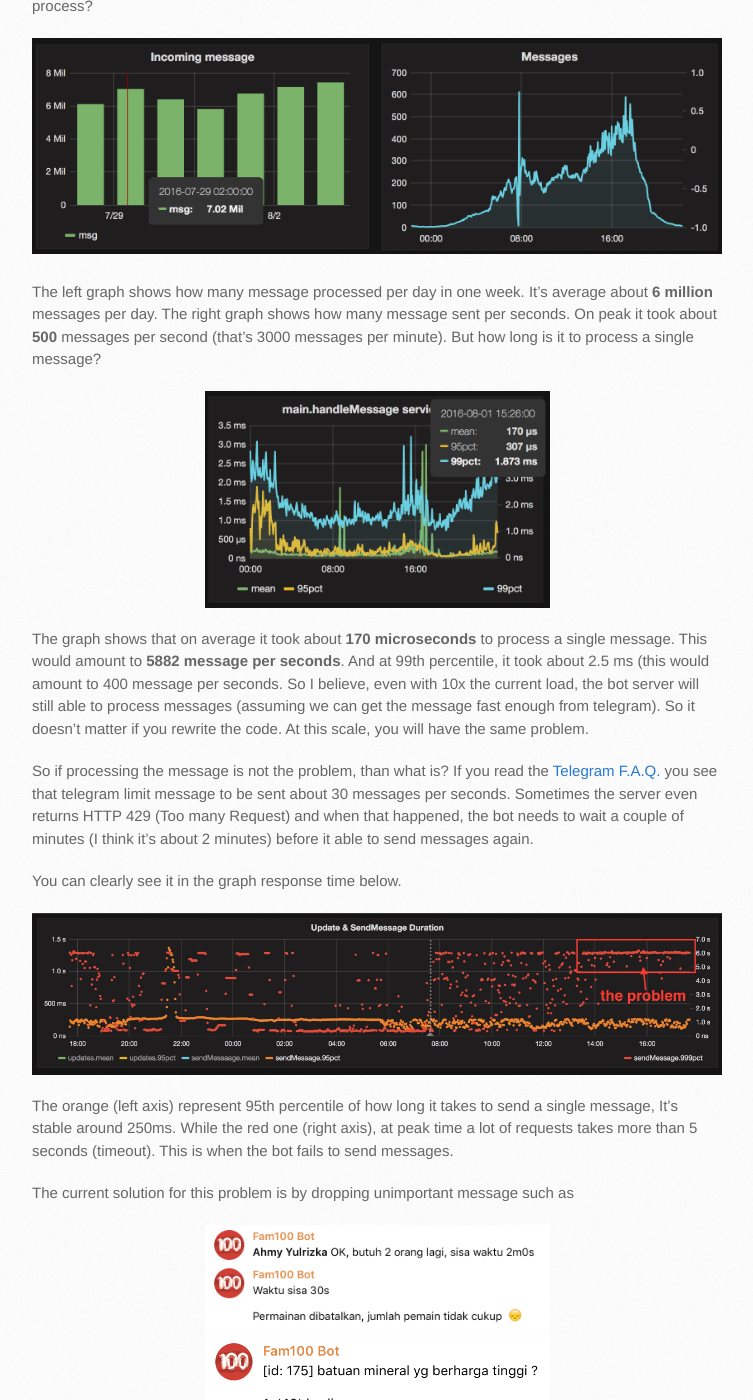
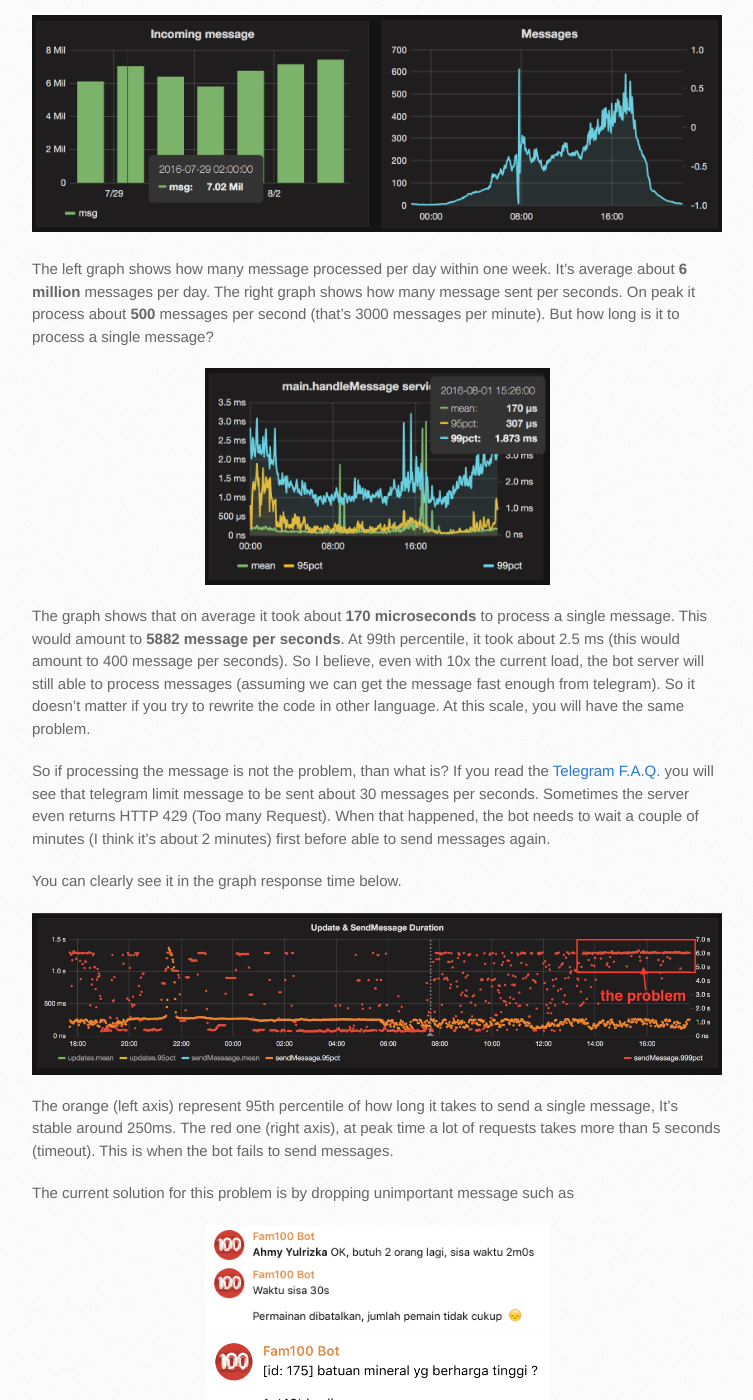
Before and after one commit to yulrizka/fam100, a Jekyll site: the page built from _posts/2016-08-02-why-is-the-bot-slow-sometimes.md, in a window 1280 px wide and 1400 px high, scrolled down 768 px. Shown: the whole window, without its empty margins (138-891 px from the left). Built offline with Jekyll 4.4.1, drawn with Linux system fonts in a browser that asks for light colours; some of the changed text lies outside the part shown.

Commit message:
fix post

````diff
--- a/_posts/2016-08-02-why-is-the-bot-slow-sometimes.md
+++ b/_posts/2016-08-02-why-is-the-bot-slow-sometimes.md
@@ -7,32 +7,39 @@
 ```
 TLDR; The bot is fast enough, but it sending too many messages and Telegram limits this.
 I'll be focusing my effort on making it more efficient by rewriting the code.
-For now please endure this with me.
+For now please bear with me.
 ```
 
 Before answering the question let’s see the scale of what fam100 bot currently processed. **all graph shown below is CEST time, for WIB add 5 hours**
 
 ![user and player graph]({{ site.baseurl}}/images/20160802/active_game_and_players.png)
 
-On the left side, you see that during peak there is about **500** active group/game with **2000** users playing at the same time. But this is not entirely the problem. On peak, this means 2000 people are typing answer at the same time. Still this is not necessary the problem. How many message does the bot process?
+On the left side, you see that during peak there is about **500** active group/game with **2000** users playing at the same time. On peak, this means 2000 people are typing answer at the same time. Still this is not necessary the problem. How many message does the bot process?
 
 <img src="{{ site.baseurl}}/images/20160802/incoming_message_perday.png" alt="incoming message per day" width="50%" style="float:left">
 <img src="{{ site.baseurl}}/images/20160802/incoming_message_persec.png" alt="incoming message per day" width="50%" style="">
 
-The left graph shows how many message processed per day in one week. It's average about **6 million** messages per day. The right graph shows how many message sent per seconds. On peak it took about **500** messages per second (that's 3000 messages per minute). But how long is it to process a single message?
+The left graph shows how many message processed per day within one week. It's average about **6 million** messages per day. The right graph shows how many message sent per seconds.
+On peak it process about **500** messages per second (that's 3000 messages per minute).
+But how long is it to process a single message?
 
 ![incoming message per day]({{ site.baseurl}}/images/20160802/service_time.png){: .center-image .half }
 
-The graph shows that on average it took about **170 microseconds** to process a single message. This would amount to **5882 message per seconds**. And at 99th percentile, it took about 2.5 ms (this would amount to 400 message per seconds. So I believe, even with 10x the current load, the bot server will still able to process messages (assuming we can get the message fast enough from telegram).
-So it doesn’t matter if you rewrite the code. At this scale, you will have the same problem.
+The graph shows that on average it took about **170 microseconds** to process a single message. This would amount to **5882 message per seconds**.
+At 99th percentile, it took about 2.5 ms (this would amount to 400 message per seconds).
+So I believe, even with 10x the current load, the bot server will still able to process messages (assuming we can get the message fast enough from telegram).
+So it doesn’t matter if you try to rewrite the code in other language. At this scale, you will have the same problem.
 
-So if processing the message is not the problem, than what is? If you read the [Telegram F.A.Q.](https://core.telegram.org/bots/faq#my-bot-is-hitting-limits-how-do-i-avoid-this) you see that telegram limit message to be sent about 30 messages per seconds. Sometimes the server even returns HTTP 429 (Too many Request) and when that happened, the bot needs to wait a couple of minutes (I think it's about 2 minutes) before it able to send messages again.
+So if processing the message is not the problem, than what is?
+If you read the [Telegram F.A.Q.](https://core.telegram.org/bots/faq#my-bot-is-hitting-limits-how-do-i-avoid-this) you will see that telegram limit message to be sent about 30 messages per seconds.
+Sometimes the server even returns HTTP 429 (Too many Request). When that happened, the bot needs to wait a couple of minutes (I think it's about 2 minutes) first before able to send messages again.
 
 You can clearly see it in the graph response time below.
 
 ![response time]({{ site.baseurl}}/images/20160802/response_time.png){: .center-image }
 
-The orange (left axis) represent 95th percentile of how long it takes to send a single message, It’s stable around 250ms. While the red one (right axis), at peak time a lot of requests takes more than 5 seconds (timeout). This is when the bot fails to send messages.
+The orange (left axis) represent 95th percentile of how long it takes to send a single message,
+It’s stable around 250ms. The red one (right axis), at peak time a lot of requests takes more than 5 seconds (timeout). This is when the bot fails to send messages.
 
 The current solution for this problem is by dropping unimportant message such as
 
@@ -42,7 +49,9 @@
 The joint confirmation & answered notification is somewhat less important than the first message (question) and last message (all answers). So during peak time, this less important message is dropped.
 
 So what would be the permanent solutions?
-Currently, it’s not possible to run multiple bots due to the server limitation. So before that, I need to optimize the sending message a bit more. The code is getting quite complex and convoluted adding more into will not go for future maintainability of the code. Thus I need to refactor the core code.
+Currently, it’s not possible to run multiple bots due to the server limitation. So before that, I need to optimize message sending a bit more.
+The code is getting quite complex and convoluted. Adding more into it will not go for future maintainability.
+Thus I need to refactor the core code.
 
 So I’m going to rewrite big parts of the code. This will allow it to:
 
````
